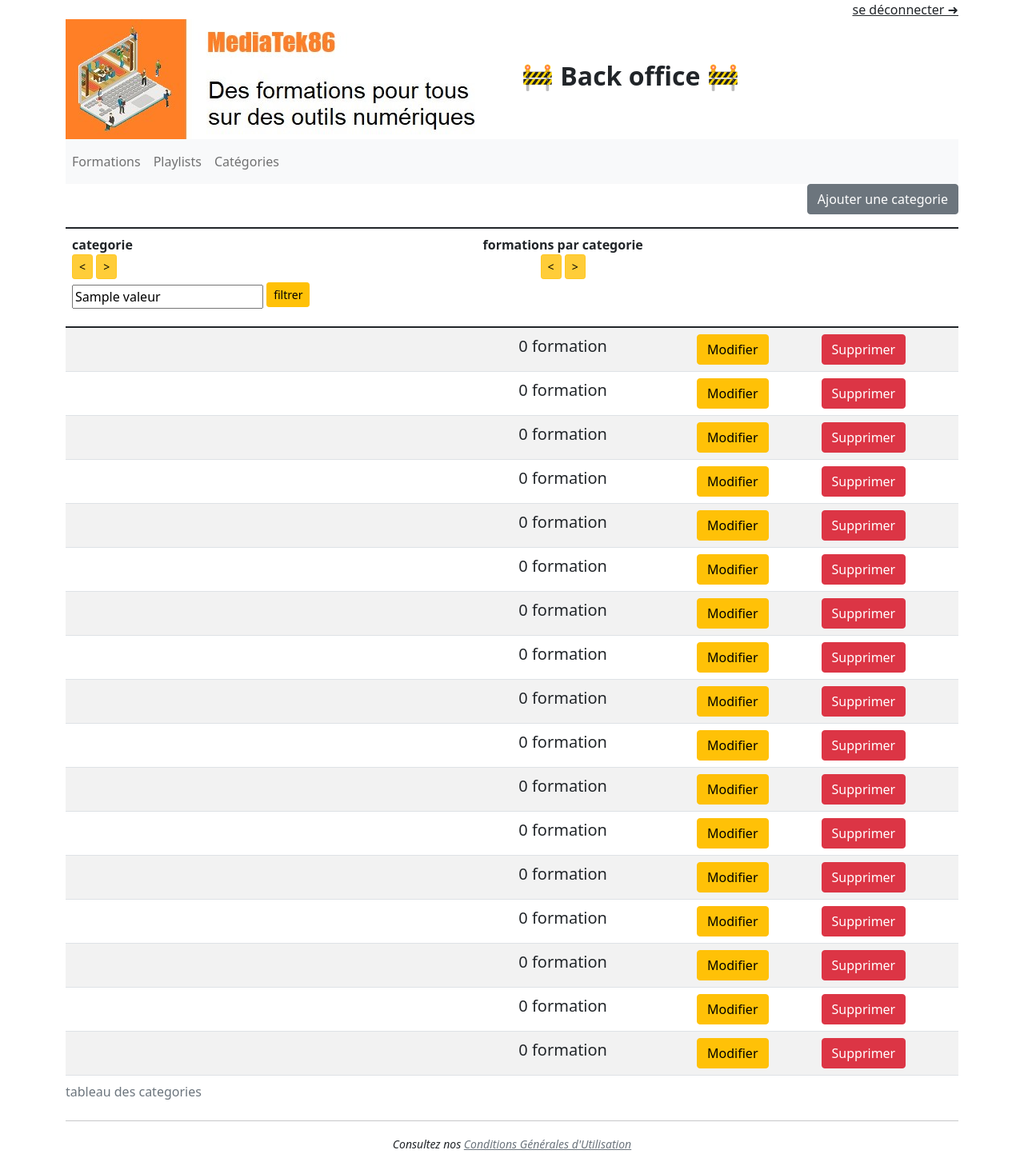
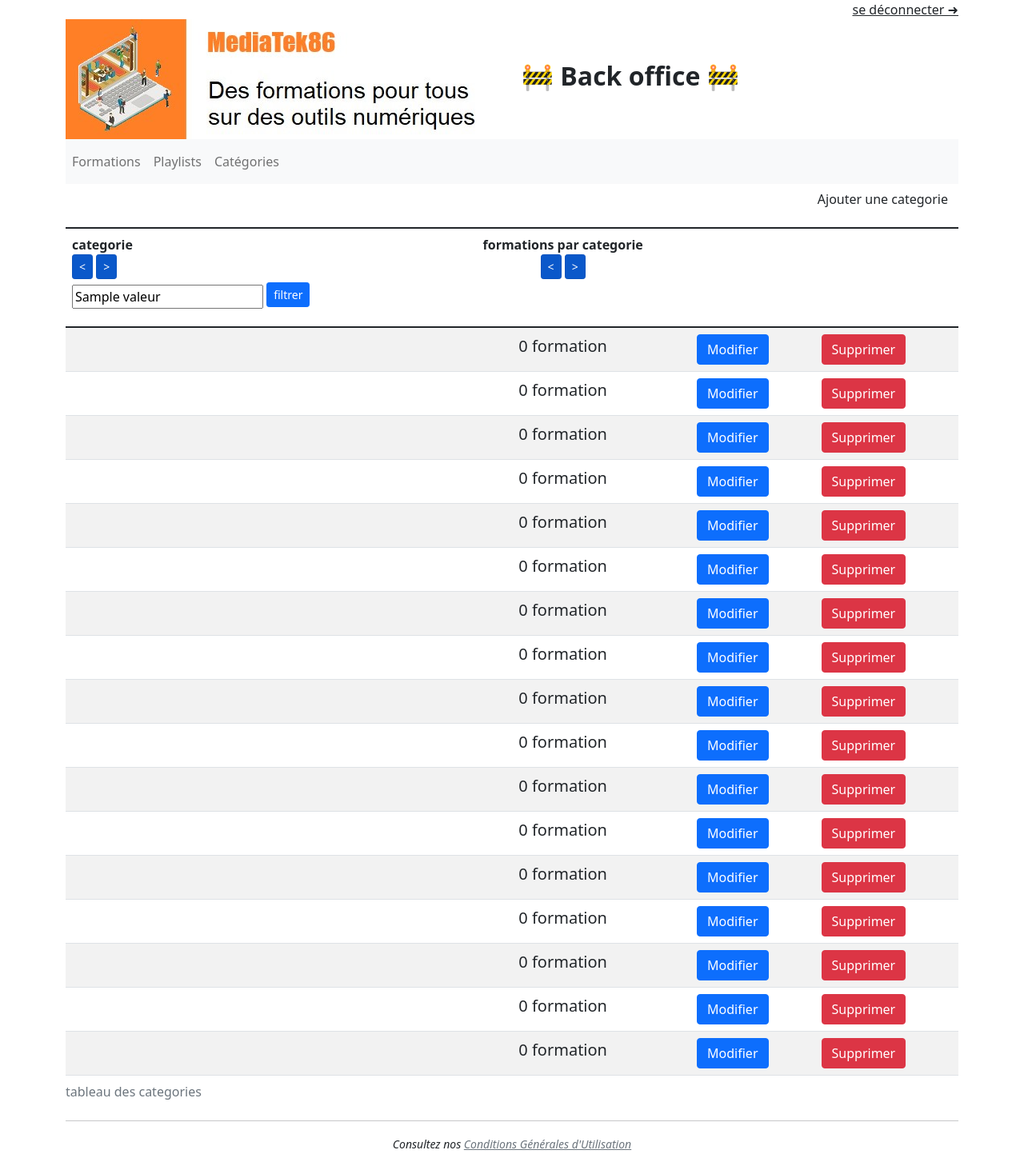
Before and after one commit to Lubi2003/MediaTek86, a Symfony app: template templates/pages/admin/categories.html.twig in a window 1280 px wide. Shown: the whole page at 80% size. Run offline with Twig, Linux system fonts and the light colour scheme; the template is opened without the code that fills it: most values are stand-ins (such as "Sample title", 1, 10 or a date in 2020); some libraries are stand-ins or nearby versions.

Commit message:
Color blue

```diff
--- a/templates/_admin.categorie.form.html.twig
+++ b/templates/_admin.categorie.form.html.twig
@@ -11,7 +11,7 @@
             {{ form_end(formCategorie) }}
             {% if categorie.id != null %}
                 <div class="d-grid gap-2 d-md-flex justify-content-md-end">
-                    <a href="{{ path('admin.categorie.edit', {id:categorie.id }) }}" class="btn btn-warning me-md-2">
+                    <a href="{{ path('admin.categorie.edit', {id:categorie.id }) }}" class="btn btn-primary me-md-2">
                         Annuler
                     </a>
                     <a href="{{ path('admin.categorie.suppr', {id:categorie.id }) }}"
--- a/templates/_admin.formation.form.html.twig
+++ b/templates/_admin.formation.form.html.twig
@@ -23,7 +23,7 @@
     {{ form_end(formFormation) }}
     {% if formation.id != null %}
         <div class="d-grid gap-2 d-md-flex justify-content-md-end">
-            <a href="{{ path('admin.formation.edit', {id:formation.id }) }}" class="btn btn-warning me-md-2">
+            <a href="{{ path('admin.formation.edit', {id:formation.id }) }}" class="btn btn-primary me-md-2">
                 Annuler
             </a>
             <a href="{{ path('admin.formation.suppr', {id:formation.id }) }}"
--- a/templates/_admin.playlist.form.html.twig
+++ b/templates/_admin.playlist.form.html.twig
@@ -13,7 +13,7 @@
     {{ form_end(formPlaylist) }}
     {% if playlist.id != null %}
         <div class="d-grid gap-2 d-md-flex justify-content-md-end">
-            <a href="{{ path('admin.playlist.edit', {id:playlist.id }) }}" class="btn btn-warning me-md-2">
+            <a href="{{ path('admin.playlist.edit', {id:playlist.id }) }}" class="btn btn-primary me-md-2">
                 Annuler
             </a>
             <a href="{{ path('admin.playlist.suppr', {id:playlist.id }) }}"
--- a/templates/pages/admin/categories.html.twig
+++ b/templates/pages/admin/categories.html.twig
@@ -11,7 +11,7 @@
         </div>
     {% endfor %}
     <p class="text-end">
-        <a href="{{ path('admin.categorie.ajout') }}" class="btn btn-secondary">
+        <a href="{{ path('admin.categorie.ajout') }}" class="btn s">
             Ajouter une categorie
         </a>
     </p>
@@ -21,22 +21,22 @@
             <tr>
                 <th class="text-left align-top" scope="col">
                     categorie<br />
-                    <a href="{{ path('admin.categories.sort', {champ:'name', ordre:'ASC'}) }}" class="btn btn-warning btn-sm active" role="button" aria-pressed="true"><</a>
-                    <a href="{{ path('admin.categories.sort', {champ:'name', ordre:'DESC'}) }}" class="btn btn-warning btn-sm active" role="button" aria-pressed="true">></a>
+                    <a href="{{ path('admin.categories.sort', {champ:'name', ordre:'ASC'}) }}" class="btn btn-primary btn-sm active" role="button" aria-pressed="true"><</a>
+                    <a href="{{ path('admin.categories.sort', {champ:'name', ordre:'DESC'}) }}" class="btn btn-primary btn-sm active" role="button" aria-pressed="true">></a>
                     <form class="form-inline mt-1" method="POST" action="{{ path('admin.categories.findallcontain', {champ:'name'}) }}">
                         <div class="form-group mr-1 mb-2">
                             <input type="text" class="sm" name="recherche"
                                    value="{% if valeur|default and not table|default %}{{ valeur }}{% endif %}">
                             <input type="hidden" name="_token" value="{{ csrf_token('filtre_name') }}">
-                            <button type="submit" class="btn btn-warning mb-2 btn-sm">filtrer</button>
+                            <button type="submit" class="btn btn-primary mb-2 btn-sm">filtrer</button>
                         </div>
                     </form>
                 </th>
                 </th>
                 <th class="text-center align-top" scope="col">
                     formations par categorie<br />
-                    <a href="{{ path('admin.categories.sort', {champ:'nombre', ordre:'ASC'}) }}" class="btn btn-warning btn-sm active" role="button" aria-pressed="true"><</a>
-                    <a href="{{ path('admin.categories.sort', {champ:'nombre', ordre:'DESC'}) }}" class="btn btn-warning btn-sm active" role="button" aria-pressed="true">></a>
+                    <a href="{{ path('admin.categories.sort', {champ:'nombre', ordre:'ASC'}) }}" class="btn btn-primary btn-sm active" role="button" aria-pressed="true"><</a>
+                    <a href="{{ path('admin.categories.sort', {champ:'nombre', ordre:'DESC'}) }}" class="btn btn-primary btn-sm active" role="button" aria-pressed="true">></a>
                 </th>
                 <th class="text-center align-top" scope="col">
                     &nbsp;
@@ -62,7 +62,7 @@
                             </h5>
                         </td>
                         <td>
-                            <a href="{{ path('admin.categorie.edit', {id:categories[k].id }) }}" class="btn btn-warning">
+                            <a href="{{ path('admin.categorie.edit', {id:categories[k].id }) }}" class="btn btn-primary">
                                 Modifier
                             </a>
                         </td>
```
Also changed, not shown: templates/pages/admin/formations.html.twig (+9 -9 lines), templates/pages/admin/playlists.html.twig (+6 -6 lines), templates/pages/formations.html.twig (+8 -8 lines), templates/pages/playlists.html.twig (+5 -5 lines).
